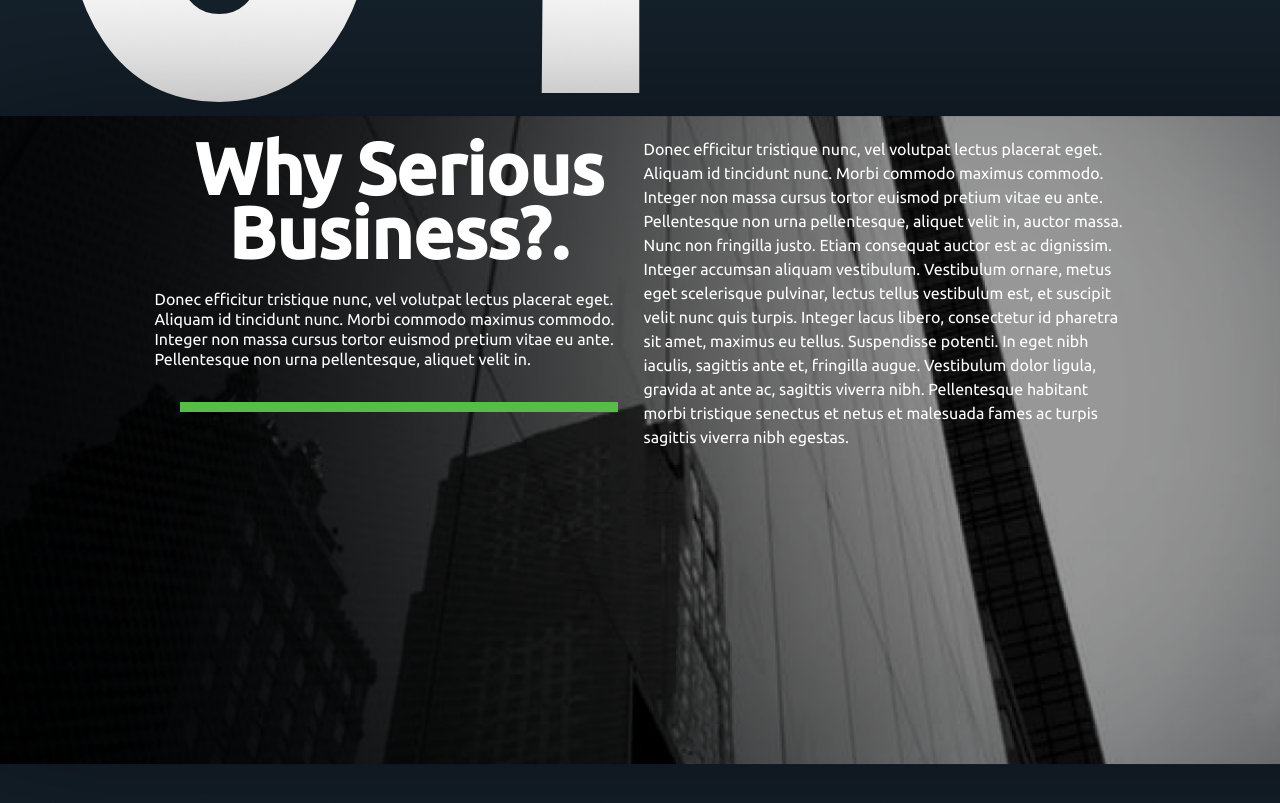
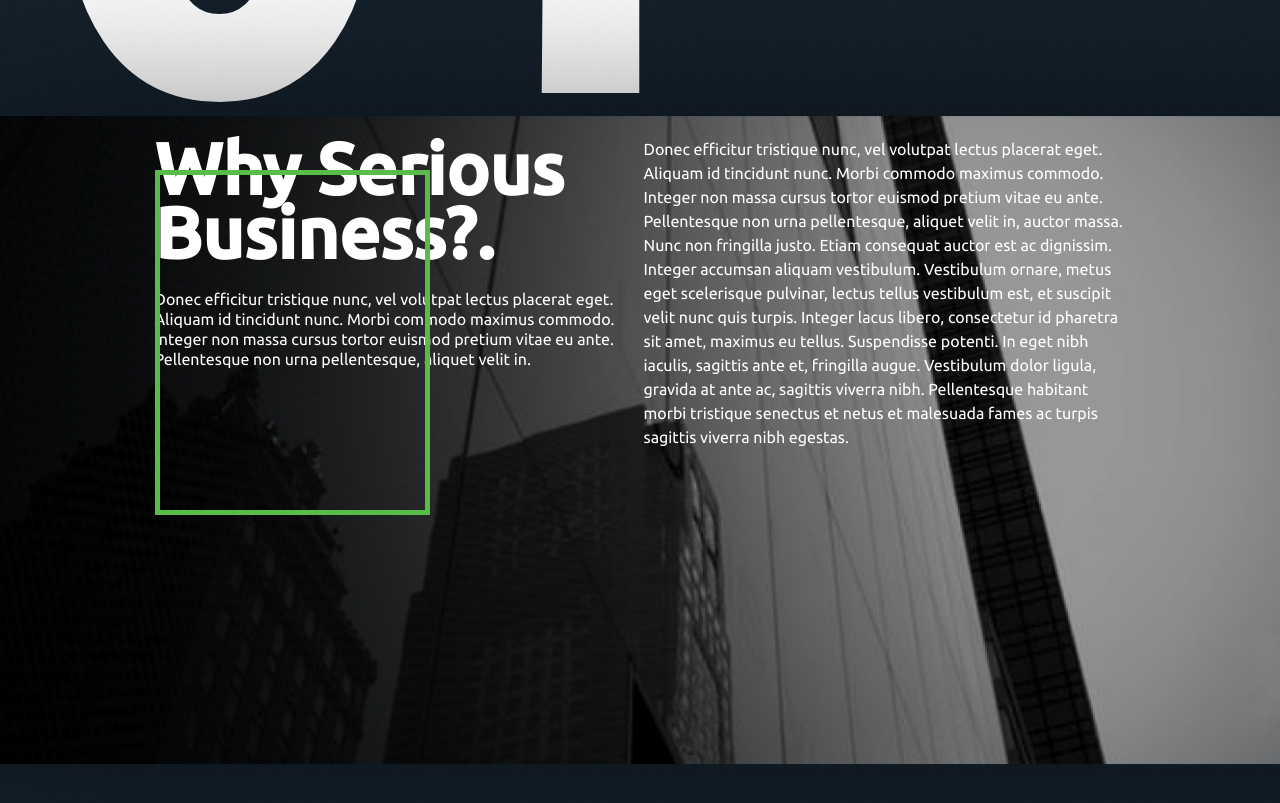
Before and after one commit to Ihorhavryliak/homePage, a Next.js app: page / in a window 1280 px wide. Shown: the part 1040-1843 px from the top of the page. Built offline with nearby package versions, Linux system fonts and the light colour scheme.

Commit message:
added new styles

```diff
--- a/components/section/SectionAboutBusiness/SectionSectionAboutBusiness.tsx
+++ b/components/section/SectionAboutBusiness/SectionSectionAboutBusiness.tsx
@@ -16,15 +16,16 @@ const SectionAboutBusiness = () => {
         }}
       />
       <div className="position-absolute t-237 d-flex w-100 justify-content-center">
-        <div className="max-w-489">
-          <h2 className="text-72 fw-bold line-89 text-center text-white mb-0">Why Serious Business?.</h2>
+        <div className="max-w-489 position-relative">
+          <h2 className="text-72 fw-bold line-89 text-white mb-0">Why Serious Business?.</h2>
           <p className="max-w-482 w-full text-white fs-6 line-125 mt-6">
             Donec efficitur tristique nunc, vel volutpat lectus placerat eget. Aliquam id tincidunt nunc. Morbi commodo
             maximus commodo. Integer non massa cursus tortor euismod pretium vitae eu ante. Pellentesque non urna
             pellentesque, aliquet velit in.
           </p>
-          <div className="d-flex justify-content-center mt-33">
-            <div className="h-10 bg-green-100 w-438 d-flex justify-content-center"></div>
+
+          <div className="d-flex justify-content-center mt-33 position-absolute max-w-275 w-100 top-0">
+            <div className="border-5 max-w-275 w-100 h-345 border-green-100 bg-black-100"></div>
           </div>
         </div>
 
@@ -38,7 +39,6 @@ const SectionAboutBusiness = () => {
           Vestibulum dolor ligula, gravida at ante ac, sagittis viverra nibh. Pellentesque habitant morbi tristique
           senectus et netus et malesuada fames ac turpis sagittis viverra nibh egestas.
         </p>
-
       </div>
     </section>
   );
--- a/styles/backgroundColor.scss
+++ b/styles/backgroundColor.scss
@@ -4,3 +4,6 @@
 .bg-green-100 {
   background-color: $green-100;
 }
+.bg-black-100 {
+  background-color: $black-100;
+}
--- /dev/null
+++ b/styles/border.scss
@@ -0,0 +1,3 @@
+.border-5 {
+  border: 5px solid
+}
--- /dev/null
+++ b/styles/borderColor.scss
@@ -0,0 +1,3 @@
+.border-green-100{
+  border-color: $green-100
+}
--- a/styles/color.scss
+++ b/styles/color.scss
@@ -1,6 +1,7 @@
 $green-100: #58bc48;
 $blue-100: #15212C;
 $gray-100: #c6d8e9;
+$black-100: rgba(217, 217, 217, 0);
 
 
 .color-green-100 {
--- a/styles/height.scss
+++ b/styles/height.scss
@@ -1,8 +1,11 @@
-
 .h-10 {
   height: 10px;
 }
 
-.h-60{
-height: 60px;
+.h-60 {
+  height: 60px;
 }
+
+.h-345 {
+  height: 345px;
+}
--- a/styles/main.scss
+++ b/styles/main.scss
@@ -11,6 +11,9 @@
 @import './line.scss';
 @import './gap.scss';
 @import './maxWidth.scss';
+@import './border.scss';
+@import './maxHeight.scss';
+@import './borderColor.scss';
 
 .container-max {
   max-width: 1920px;
--- a/styles/maxWidth.scss
+++ b/styles/maxWidth.scss
@@ -5,6 +5,10 @@
 .max-w-482 {
   max-width: 482px;
 }
+
 .max-w-489 {
   max-width: 489px;
 }
+.max-w-275 {
+  max-width: 275px;
+}
```
Also changed, not shown: styles/maxHeight.scss (added). Lines whose indentation alone changed are shown as unchanged.
